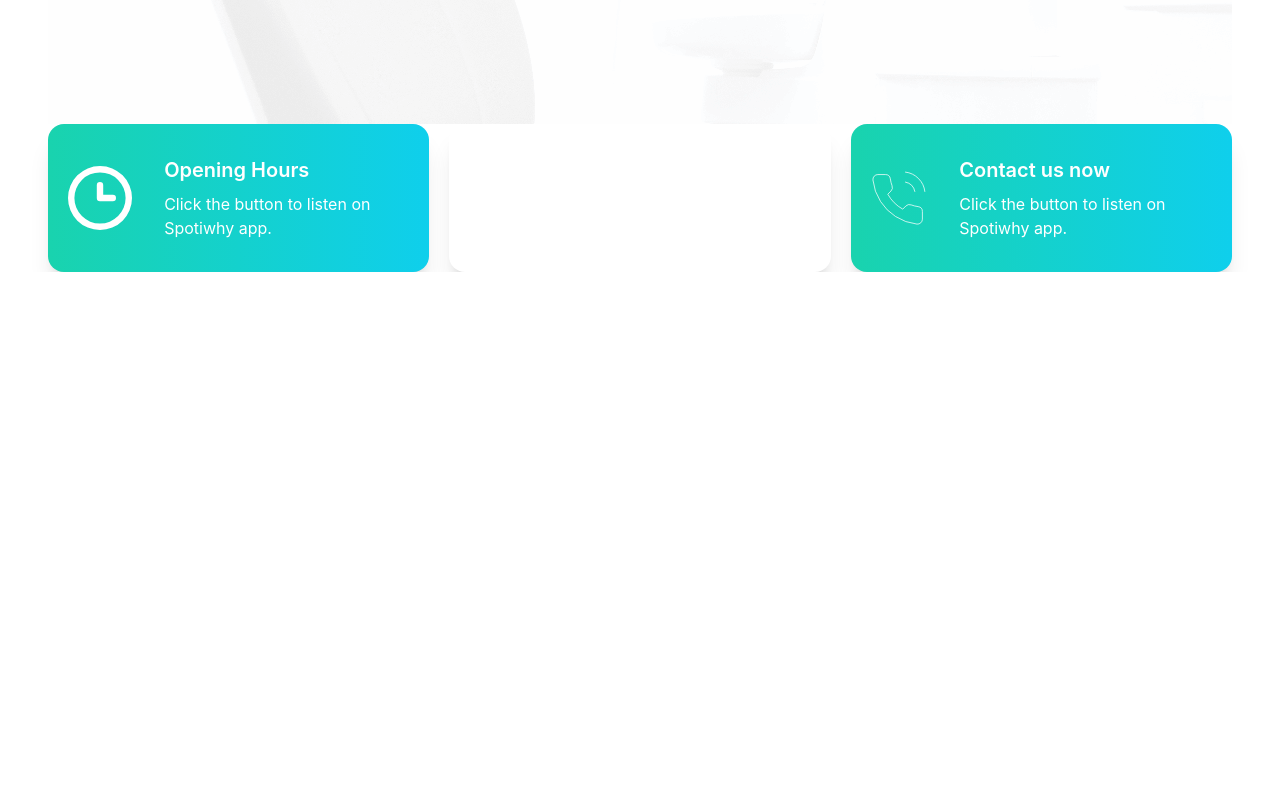
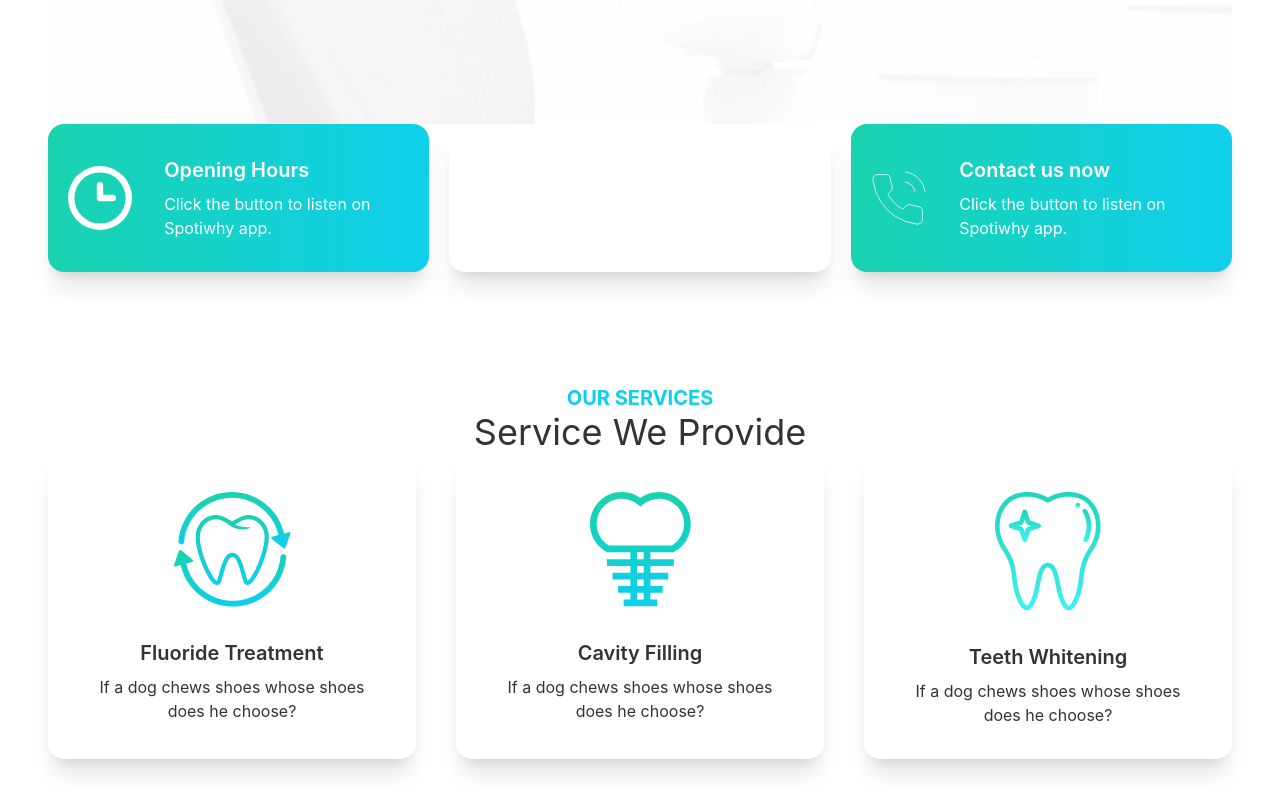
Before and after one commit to sebokdas1/doctors-portal-client, a React (Create React App) app: page / in a window 1280 px wide. Shown: the part 740-1552 px from the top of the page. Before the commit the page ends 1012 px from the top, so only its background shows below. Built offline with nearby package versions, Linux system fonts and the light colour scheme.

Commit message:
service added

```diff
--- a/src/Pages/Home/Banner.js
+++ b/src/Pages/Home/Banner.js
@@ -3,13 +3,13 @@
 
 const Banner = () => {
     return (
-        <div class="hero min-h-screen px-12 ">
-            <div class="hero-content flex-col lg:flex-row-reverse bg-hero-pattern h-full w-full bg-no-repeat">
-                <img src={chair} class="max-w-sm rounded-lg shadow-2xl" />
+        <div className="hero min-h-screen">
+            <div className="hero-content flex-col lg:flex-row-reverse bg-hero-pattern h-full w-full bg-no-repeat">
+                <img src={chair} className="max-w-sm rounded-lg shadow-2xl" />
                 <div>
-                    <h1 class="text-5xl font-bold">Your New Smile Starts Here</h1>
-                    <p class="py-6">Provident cupiditate voluptatem et in. Quaerat fugiat ut assumenda excepturi exercitationem quasi. In deleniti eaque aut repudiandae et a id nisi.</p>
-                    <button class="btn btn-primary uppercase bg-gradient-to-r from-secondary to-primary text-white font-bold">Get Started</button>
+                    <h1 className="text-5xl font-bold">Your New Smile Starts Here</h1>
+                    <p className="py-6">Provident cupiditate voluptatem et in. Quaerat fugiat ut assumenda excepturi exercitationem quasi. In deleniti eaque aut repudiandae et a id nisi.</p>
+                    <button className="btn btn-primary uppercase bg-gradient-to-r from-secondary to-primary text-white font-bold">Get Started</button>
                 </div>
             </div>
         </div>
--- a/src/Pages/Home/Home.js
+++ b/src/Pages/Home/Home.js
@@ -1,12 +1,14 @@
 import React from 'react';
 import Info from '../Info/Info';
+import Services from '../Services/Services';
 import Banner from './Banner';
 
 const Home = () => {
     return (
-        <div>
+        <div className='px-12'>
             <Banner />
             <Info />
+            <Services />
         </div>
     );
 };
--- a/src/Pages/Info/Info.js
+++ b/src/Pages/Info/Info.js
@@ -6,7 +6,7 @@
 
 const Info = () => {
     return (
-        <div className='grid grid-cols-1 lg:grid-cols-3 gap-5 px-12'>
+        <div className='grid grid-cols-1 lg:grid-cols-3 gap-5'>
             <InfoCard bgClass="bg-gradient-to-r from-secondary to-primary" cardTitle="Opening Hours" img={clock}></InfoCard>
             <InfoCard bgClass="bg-accent" cardTitle="Visit our location" img={marker}></InfoCard>
             <InfoCard bgClass="bg-gradient-to-r from-secondary to-primary" cardTitle="Contact us now" img={phone}></InfoCard>
--- /dev/null
+++ b/src/Pages/Services/Service.js
@@ -0,0 +1,17 @@
+import React from 'react';
+
+const Service = ({ service }) => {
+    return (
+        <div className="card lg:max-w-lg bg-base-100 shadow-xl">
+            <figure className="px-10 pt-10">
+                <img src={service.img} alt="Shoes" className="rounded-xl" />
+            </figure>
+            <div className="card-body items-center text-center">
+                <h2 className="card-title">{service.name}</h2>
+                <p>If a dog chews shoes whose shoes does he choose?</p>
+            </div>
+        </div>
+    );
+};
+
+export default Service;
--- /dev/null
+++ b/src/Pages/Services/Services.js
@@ -0,0 +1,46 @@
+import React from 'react';
+import Fluoride from '../../assets/images/fluoride.png';
+import Cavity from '../../assets/images/cavity.png';
+import Whitening from '../../assets/images/whitening.png';
+import Service from './Service';
+
+const Services = () => {
+    const services = [
+        {
+            _id: 1,
+            name: "Fluoride Treatment",
+            description: "",
+            img: Fluoride
+        },
+        {
+            _id: 2,
+            name: "Cavity Filling",
+            description: "",
+            img: Cavity
+        },
+        {
+            _id: 3,
+            name: "Teeth Whitening",
+            description: "",
+            img: Whitening
+        }
+    ]
+    return (
+        <div className='my-28'>
+            <div className='text-center'>
+                <h2 className='text-primary font-bold text-xl uppercase'>our services</h2>
+                <h2 className='text-4xl'>Service We Provide</h2>
+            </div>
+            <div className='grid sm:grid-cols-1 md:grid-cols-2 lg:grid-cols-3 gap-10'>
+                {
+                    services.map(service => <Service
+                        key={service._id}
+                        service={service}
+                    ></Service>)
+                }
+            </div>
+        </div>
+    );
+};
+
+export default Services;
```
